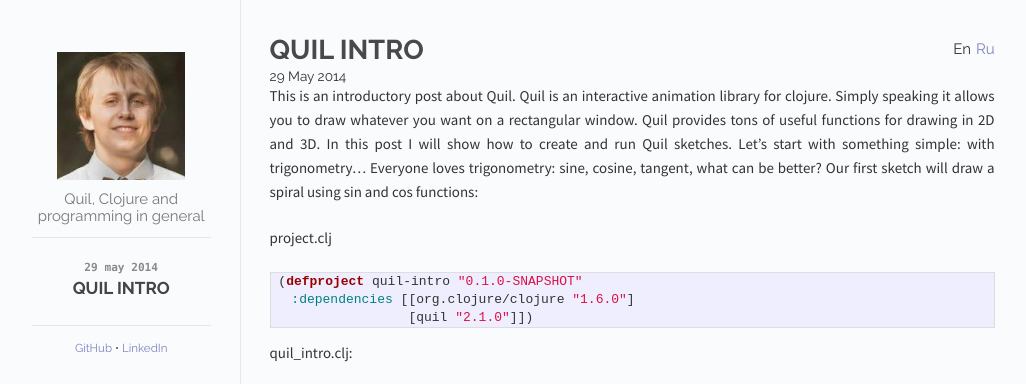
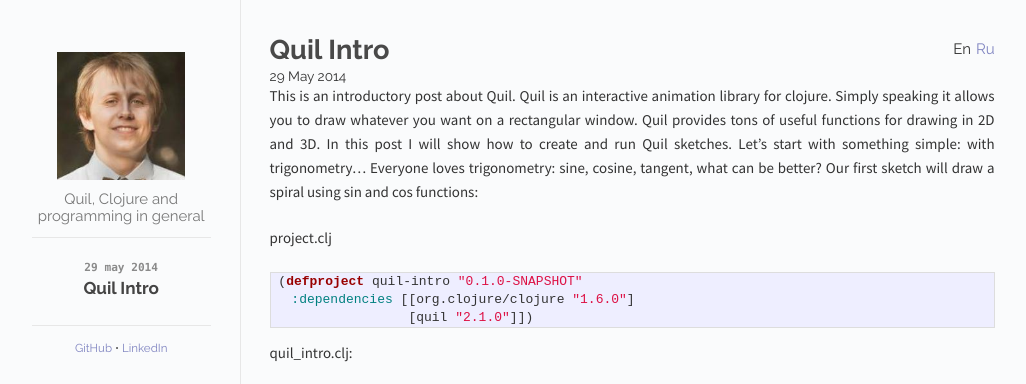
Before and after one commit to nbeloglazov/nbeloglazov.github.io, a Jekyll site: the page built from index.html, in a window 1280 px wide. Shown: the top 384 px of the page, without its empty margins (118-1144 px from the left). Built offline with Jekyll 4.4.1, drawn with Linux system fonts in a browser that asks for light colours; Markdown is read by kramdown in place of the engine named in the settings; comment, search, counter and statistics services are not loaded.

Commit message:
Disable upper-casing of titles.

```diff
--- a/css/main.css
+++ b/css/main.css
@@ -136,7 +136,6 @@ a:hover {
   color: #494949;
   margin-bottom: 0.35em;
   font-size: 2em;
-  text-transform: uppercase;
 }
 
 .post {
@@ -246,7 +245,6 @@ a:hover {
 .post-title {
   font-weight: 600;
   font-size: 1.4em;
-  text-transform: uppercase;
 }
 
 .post-date {
```
